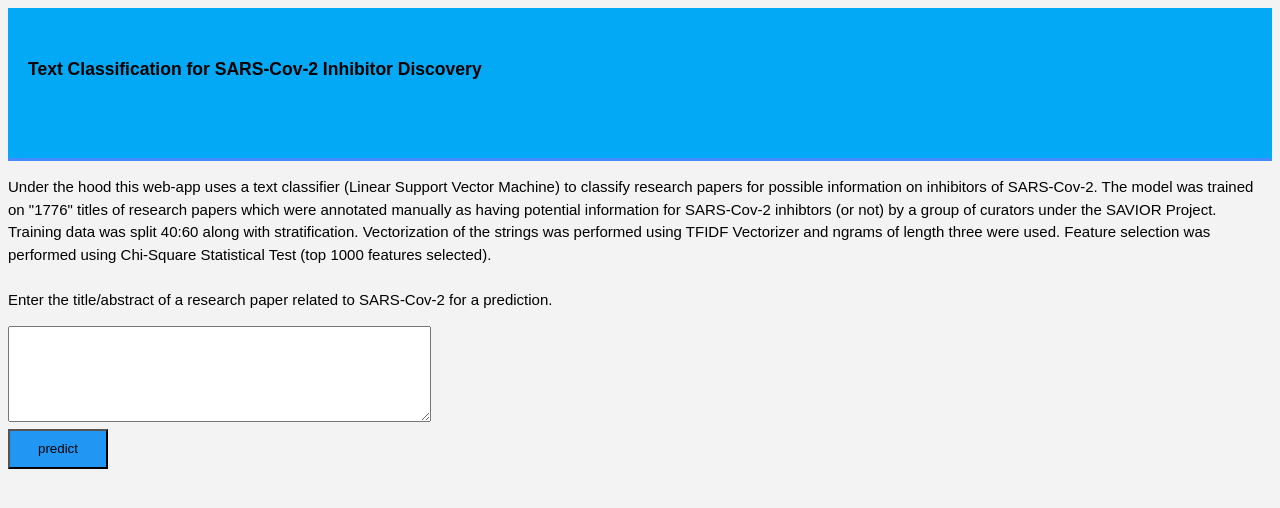
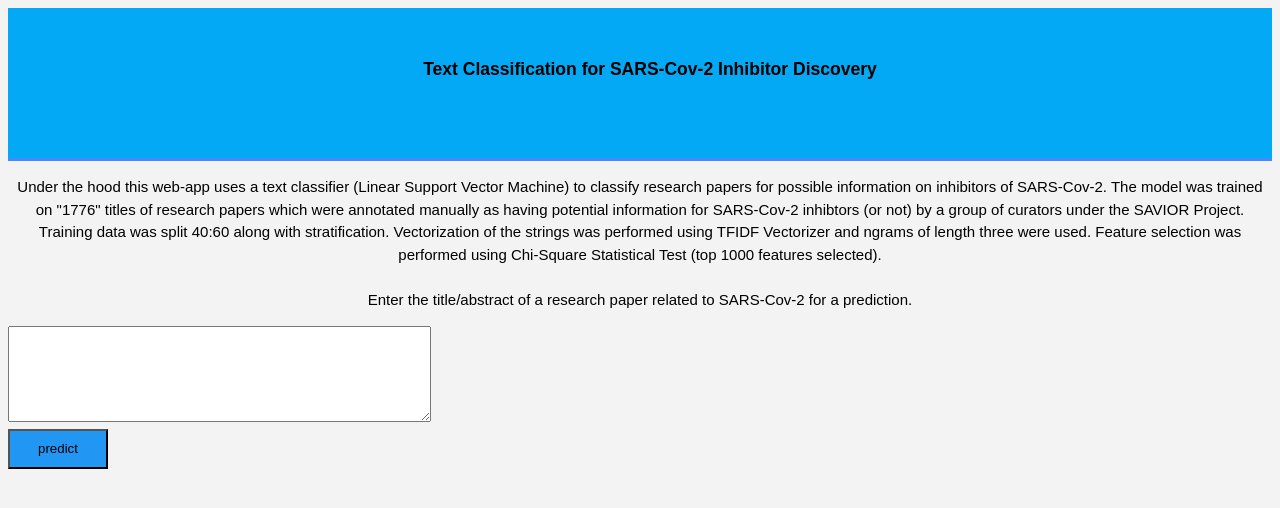
Before and after one commit to kinghadrada/saviornlp, a Flask app: template templates/home.html in a window 1280 px wide. Shown: the top 508 px of the page. Run offline with Flask 2, Linux system fonts and the light colour scheme; the template is opened without the code that fills it, so the values that code supplies are empty; parts of the project's set-up code (start-up, migrations or seed data) failed here and were passed over.

Commit message:
Update home.html

```diff
--- a/templates/home.html
+++ b/templates/home.html
@@ -12,7 +12,7 @@
 		<div id="brandname">
 
 		</div>
-		<h3>Text Classification for SARS-Cov-2 Inhibitor Discovery</h3>
+		<h3 style="text-align: center">Text Classification for SARS-Cov-2 Inhibitor Discovery</h3>
 
 	</div>
 	</header>
@@ -20,7 +20,7 @@
 	<div class="ml-container">
 
 		<form action="{{ url_for('predict')}}" method="POST">
-		<p>Under the hood this web-app uses a text classifier (Linear Support Vector Machine) to classify research papers for possible information on inhibitors of SARS-Cov-2. The model was trained on "1776" titles of research papers which were annotated manually as having potential information for SARS-Cov-2 inhibtors (or not) by a group of curators under the SAVIOR Project. Training data was split 40:60 along with stratification. Vectorization of the strings was performed using TFIDF Vectorizer and ngrams of length three were used. Feature selection was performed using Chi-Square Statistical Test (top 1000 features selected). <br> <br> Enter the title/abstract of a research paper related to SARS-Cov-2 for a prediction.      </p>
+		<p style="text-align: center">Under the hood this web-app uses a text classifier (Linear Support Vector Machine) to classify research papers for possible information on inhibitors of SARS-Cov-2. The model was trained on "1776" titles of research papers which were annotated manually as having potential information for SARS-Cov-2 inhibtors (or not) by a group of curators under the SAVIOR Project. Training data was split 40:60 along with stratification. Vectorization of the strings was performed using TFIDF Vectorizer and ngrams of length three were used. Feature selection was performed using Chi-Square Statistical Test (top 1000 features selected). <br> <br> Enter the title/abstract of a research paper related to SARS-Cov-2 for a prediction.      </p>
 		<!-- <input type="text" name="comment"/> -->
 		<textarea name="message" rows="6" cols="50"></textarea>
 		<br/>
```
